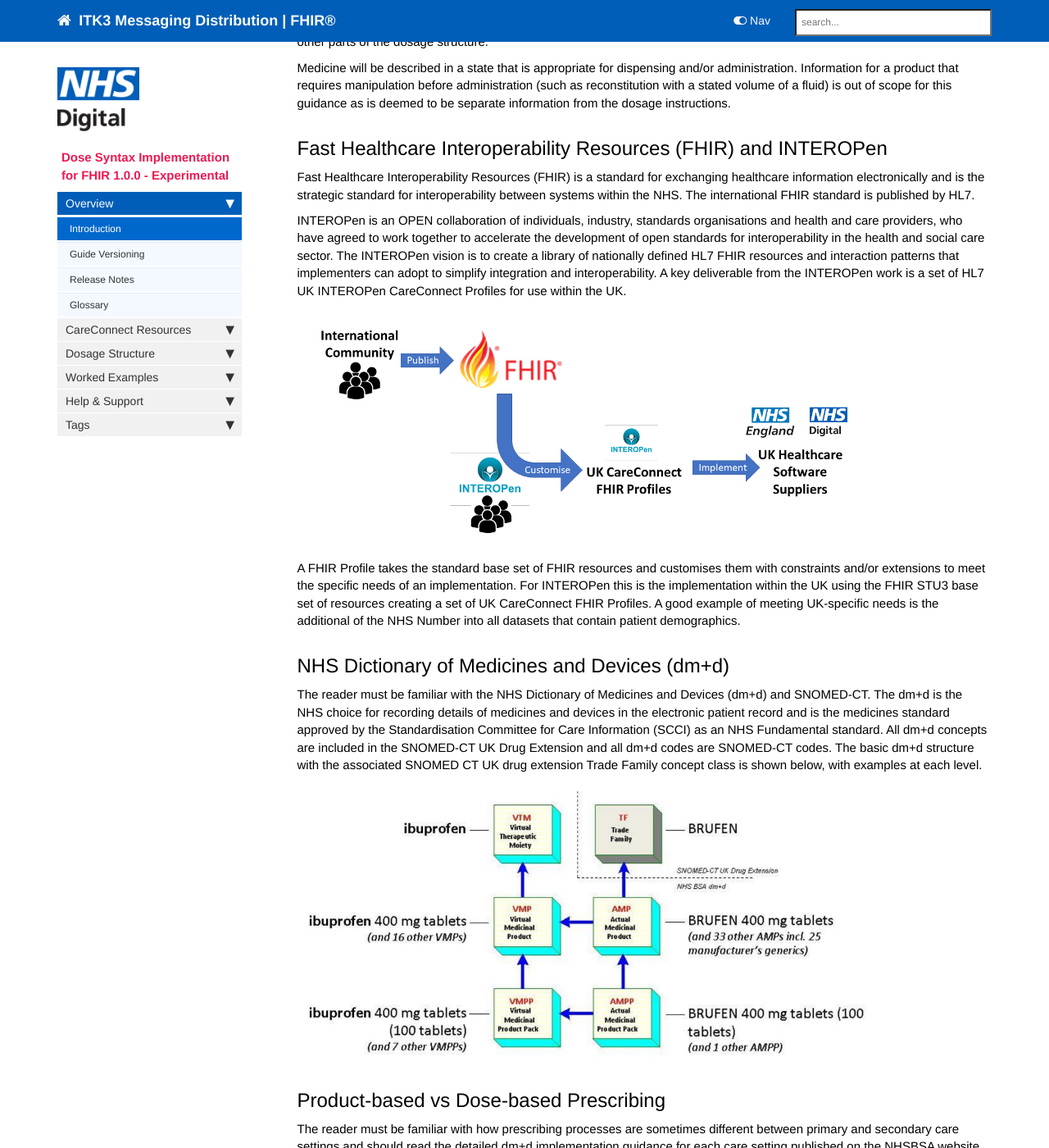
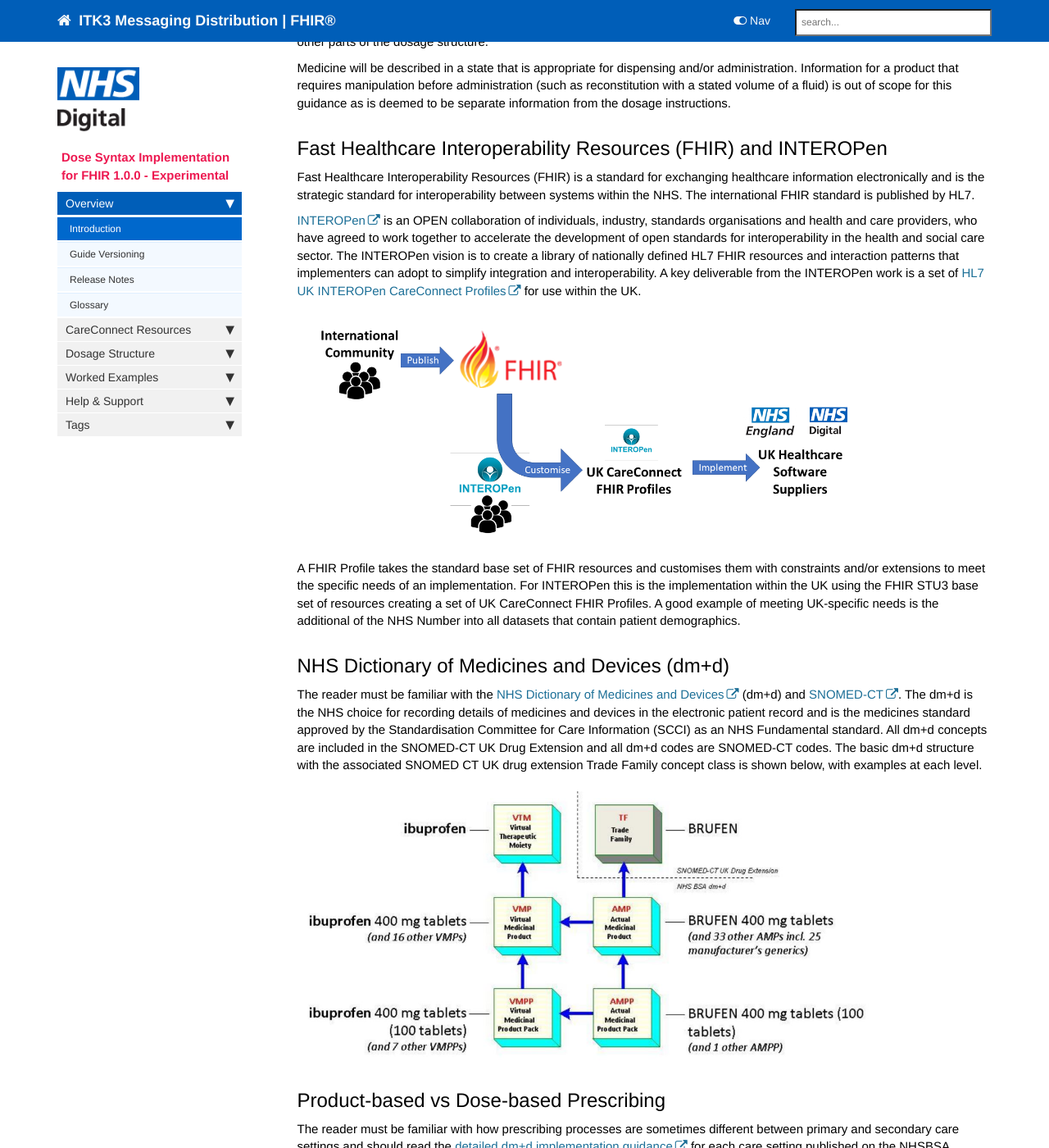
Before and after one commit to nhsconnect/Dose-Syntax-Implementation, a Jekyll site: the page built from index.md, in a window 1280 px wide and 1400 px high, scrolled down 475 px. Shown: the whole window at 82% size. Built offline with Jekyll 4.4.1, drawn with Linux system fonts in a browser that asks for light colours; nearby versions of some CDN libraries; comment, search, counter and statistics services are not loaded; part of the change alters nothing that is shown; some of the changed text lies outside the part shown.

Commit message:
Add files via upload

```diff
--- a/index.md
+++ b/index.md
@@ -22,7 +22,7 @@ Medicine will be described in a state that is appropriate for dispensing and/or
 
 Fast Healthcare Interoperability Resources (FHIR) is a standard for exchanging healthcare information electronically and is the strategic standard for interoperability between systems within the NHS. The international FHIR standard is published by HL7.
 
-INTEROPen is an OPEN collaboration of individuals, industry, standards organisations and health and care providers, who have agreed to work together to accelerate the development of open standards for interoperability in the health and social care sector. The INTEROPen vision is to create a library of nationally defined HL7 FHIR resources and interaction patterns that implementers can adopt to simplify integration and interoperability. A key deliverable from the INTEROPen work is a set of HL7 UK INTEROPen CareConnect Profiles for use within the UK.
+[INTEROPen](https://www.interopen.org/) is an OPEN collaboration of individuals, industry, standards organisations and health and care providers, who have agreed to work together to accelerate the development of open standards for interoperability in the health and social care sector. The INTEROPen vision is to create a library of nationally defined HL7 FHIR resources and interaction patterns that implementers can adopt to simplify integration and interoperability. A key deliverable from the INTEROPen work is a set of [HL7 UK INTEROPen CareConnect Profiles](https://fhir.hl7.org.uk/) for use within the UK.
 
 ![alt text](images/overview/fhir-interopen.png "FHIR and INTEROPen")
 
@@ -30,13 +30,13 @@ A FHIR Profile takes the standard base set of FHIR resources and customises them
 
 ## NHS Dictionary of Medicines and Devices (dm+d) ##
 
-The reader must be familiar with the NHS Dictionary of Medicines and Devices (dm+d) and SNOMED-CT. The dm+d is the NHS choice for recording details of medicines and devices in the electronic patient record and is the medicines standard approved by the Standardisation Committee for Care Information (SCCI) as an NHS Fundamental standard. All dm+d concepts are included in the SNOMED-CT UK Drug Extension and all dm+d codes are SNOMED-CT codes. The basic dm+d structure with the associated SNOMED CT UK drug extension Trade Family concept class is shown below, with examples at each level.
+The reader must be familiar with the [NHS Dictionary of Medicines and Devices](https://apps.nhsbsa.nhs.uk/DMDBrowser/DMDBrowser.do) (dm+d) and [SNOMED-CT](https://termbrowser.nhs.uk/). The dm+d is the NHS choice for recording details of medicines and devices in the electronic patient record and is the medicines standard approved by the Standardisation Committee for Care Information (SCCI) as an NHS Fundamental standard. All dm+d concepts are included in the SNOMED-CT UK Drug Extension and all dm+d codes are SNOMED-CT codes. The basic dm+d structure with the associated SNOMED CT UK drug extension Trade Family concept class is shown below, with examples at each level.
 
 ![alt text](images/overview/dmd-concepts.jpg "dm+d concepts")
 
 ## Product-based vs Dose-based Prescribing ##
 
-The reader must be familiar with how prescribing processes are sometimes different between primary and secondary care settings and should read the detailed dm+d implementation guidance for each care setting published on the NHSBSA website.
+The reader must be familiar with how prescribing processes are sometimes different between primary and secondary care settings and should read the [detailed dm+d implementation guidance](https://www.nhsbsa.nhs.uk/pharmacies-gp-practices-and-appliance-contractors/dictionary-medicines-and-devices-dmd) for each care setting published on the NHSBSA website.
 
 All prescribing in primary care, the majority of which is performed within general practice, is using product-based prescriptions. The prescriber chooses a product, which in the dm+d model would be a Virtual Medicinal Product (VMP) or if a specific branded product is required, an Actual Medicinal Product (AMP). A VMP is a pre-coordinated SNOMED concept that defines the medication, strength, form, and possibly unit of presentation. An AMP additionally defines the manufacturer and a brand name where applicable.
 
```
